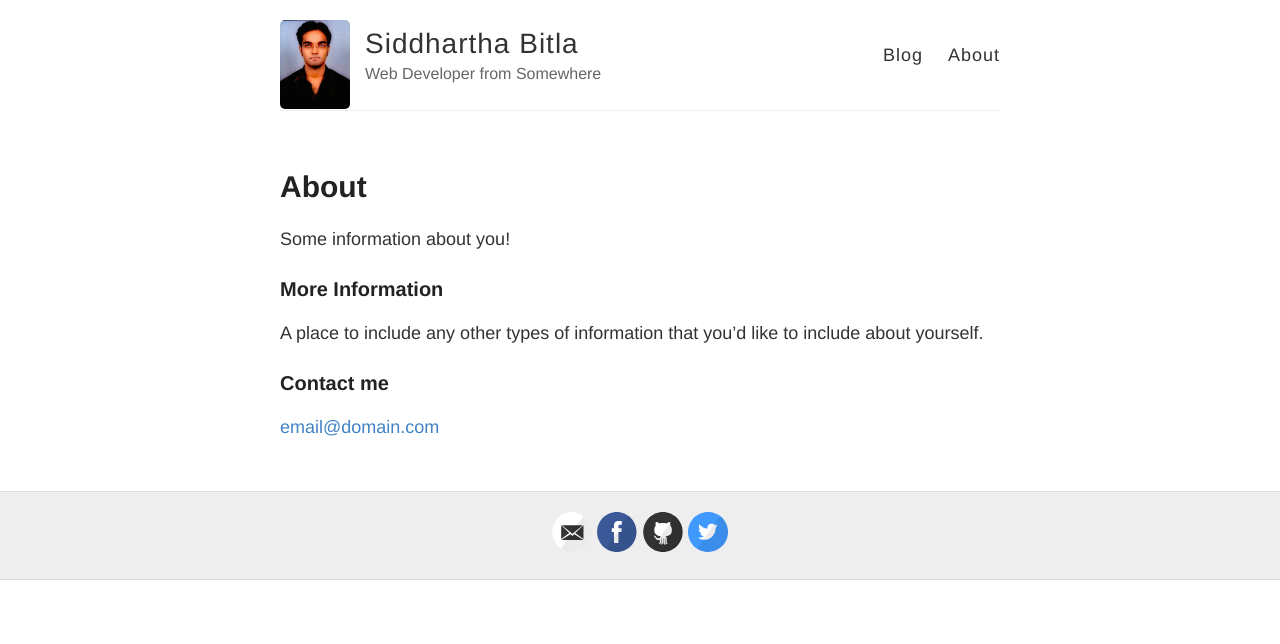
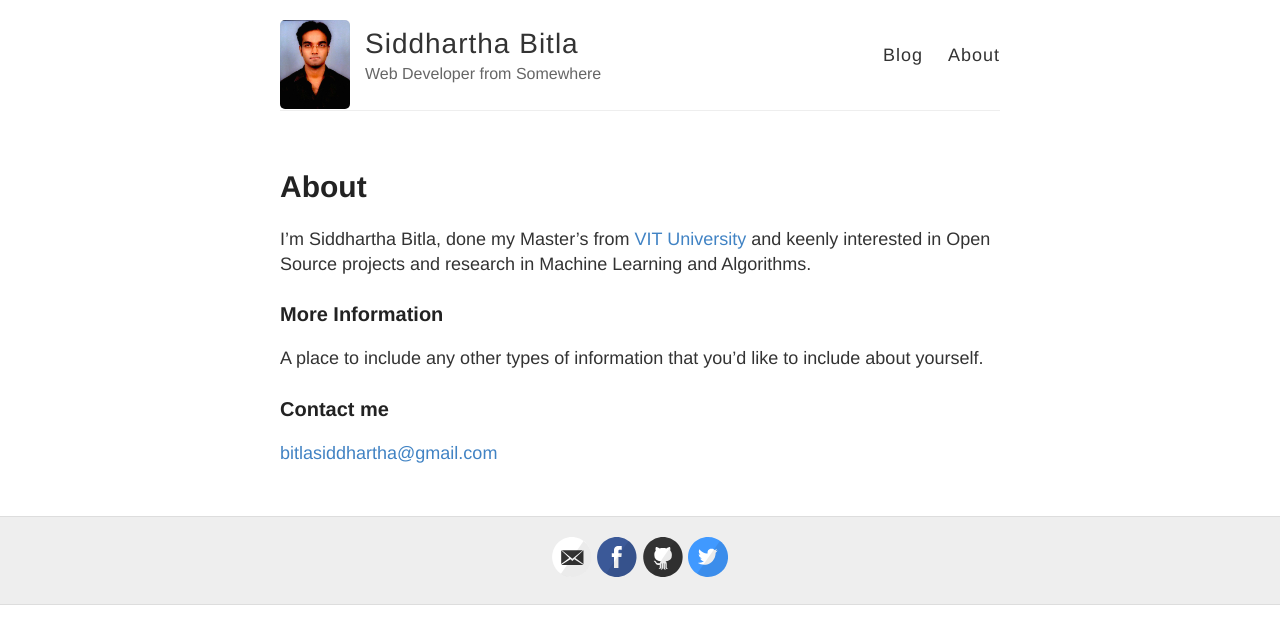
Before and after one commit to siddharthabitla/siddharthabitla.github.io, a Jekyll site: the page built from about.md, in a window 1280 px wide. Shown: the top 644 px of the page. Built offline with Jekyll 4.4.1, drawn with Linux system fonts in a browser that asks for light colours; Markdown is read by kramdown in place of the engine named in the settings.

Commit message:
Editing some of the contents

```diff
--- a/about.md
+++ b/about.md
@@ -4,12 +4,13 @@ title: About
 permalink: /about/
 ---
 
-Some information about you!
+I'm Siddhartha Bitla, done my Master's from [VIT University](http://vit.ac.in) and keenly interested in Open Source projects and research in Machine Learning and Algorithms.
 
 ### More Information
 
 A place to include any other types of information that you'd like to include about yourself.
 
+
 ### Contact me
 
-[email@domain.com](mailto:email@domain.com)
+[bitlasiddhartha@gmail.com](mailto:bitlasiddhartha@gmail.com)
```
Also changed, not shown: _posts/2014-3-3-Hello-World.md (line endings or trailing spaces).
